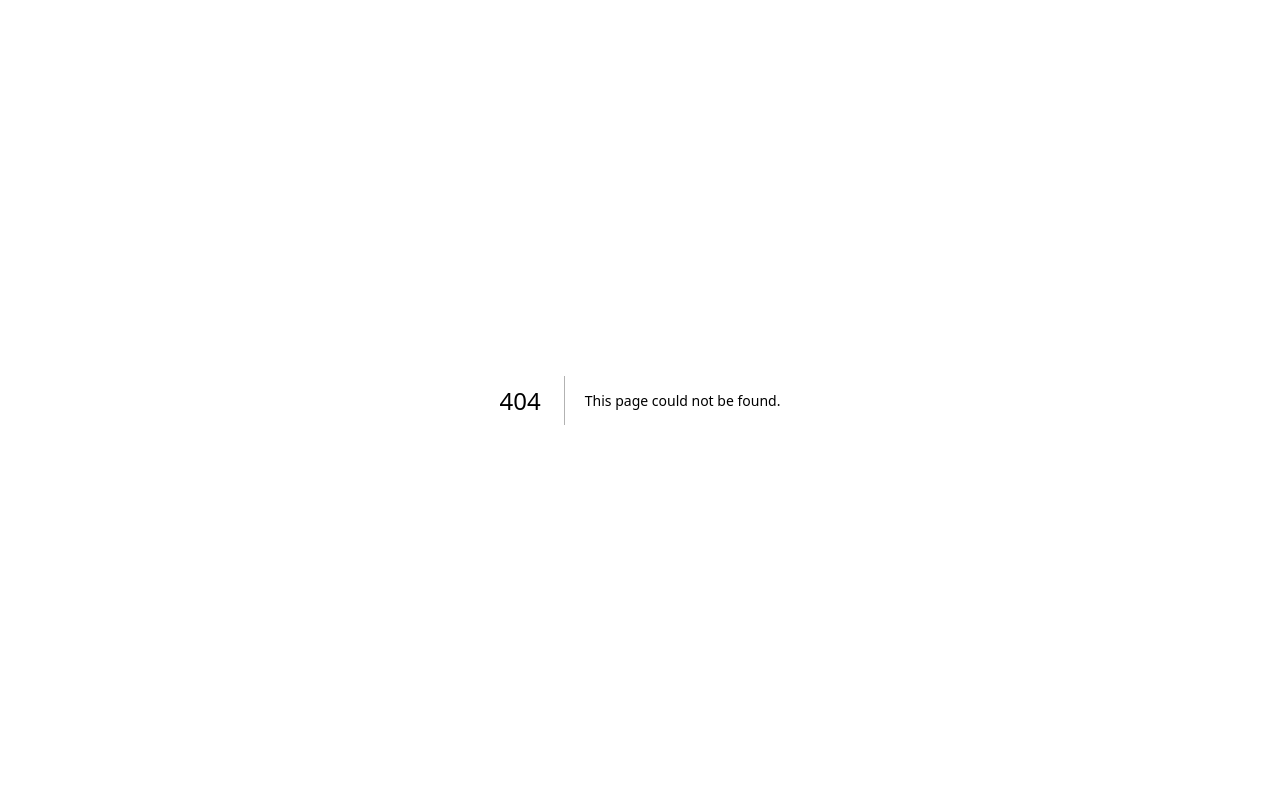
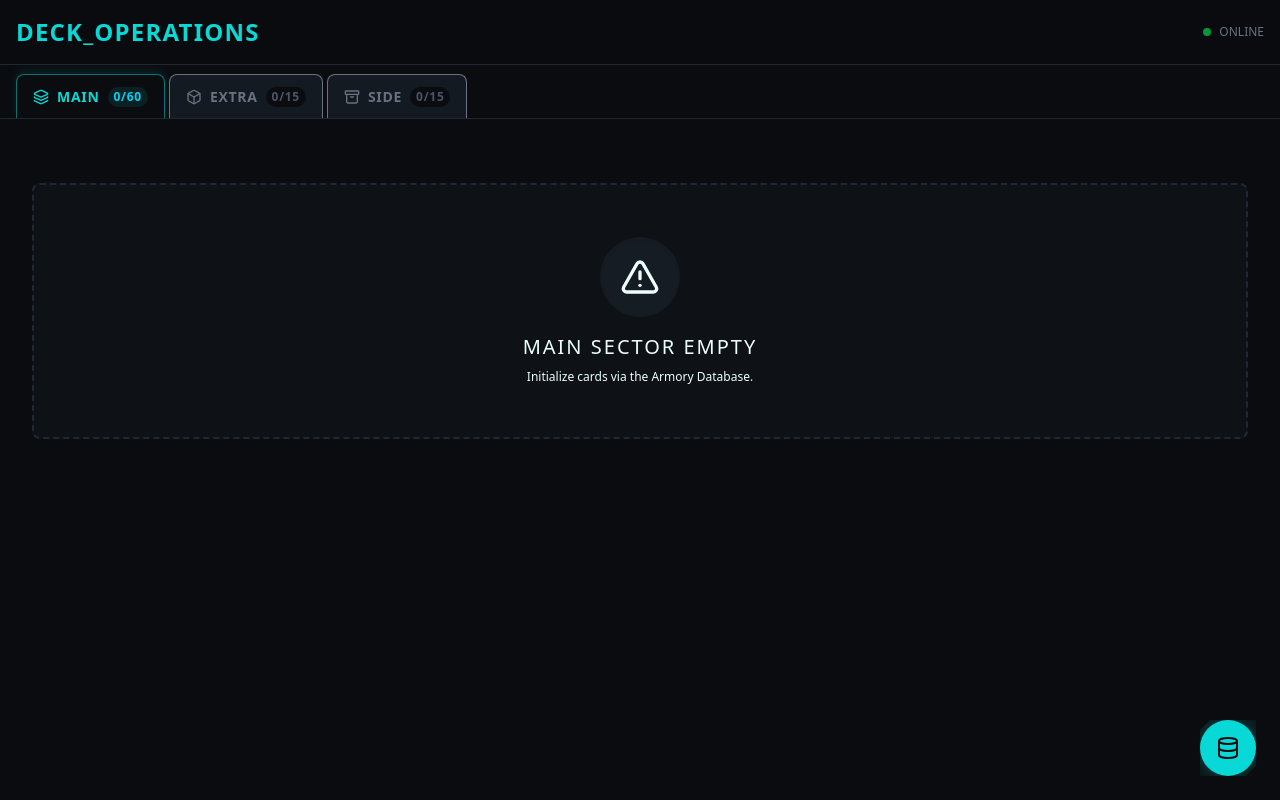
Before and after one commit to ArcNoctris/deck-dojo, a Next.js app: page /builder in a window 1280 px wide. Before the commit this address had no page. Built offline with nearby package versions, Linux system fonts and the light colour scheme.

Commit message:
Deckbuilder ui

```diff
--- /dev/null
+++ b/app/builder/page.tsx
@@ -0,0 +1,29 @@
+import { DeckGrid } from '@/components/builder/DeckGrid';
+import { CardDrawer } from '@/components/builder/CardDrawer';
+
+export default function BuilderPage() {
+  return (
+    <div className="min-h-screen bg-navy-900 flex flex-col overflow-hidden fixed inset-0">
+      {/* Fixed Header */}
+      <header className="border-b border-navy-800 bg-navy-900/95 backdrop-blur-sm z-30 shrink-0">
+        <div className="max-w-7xl mx-auto px-4 h-16 flex items-center justify-between">
+            <h1 className="font-heading text-2xl text-cyan-500 tracking-wider font-bold glow-text-sm">
+                DECK_OPERATIONS
+            </h1>
+            <div className="flex items-center gap-2">
+                <span className="w-2 h-2 rounded-full bg-green-500 animate-pulse"></span>
+                <span className="font-mono text-xs text-gray-500">ONLINE</span>
+            </div>
+        </div>
+      </header>
+
+      {/* Scrollable Workspace */}
+      <main className="flex-1 overflow-hidden relative w-full">
+        <DeckGrid />
+      </main>
+
+      {/* Floating Action Button & Drawer (Fixed position handling is inside CardDrawer) */}
+      <CardDrawer />
+    </div>
+  );
+}
--- /dev/null
+++ b/components/builder/DeckGrid.tsx
@@ -0,0 +1,109 @@
+'use client';
+
+import React, { useState } from 'react';
+import { useBuilderStore } from '@/store/builder-store';
+import { X, Layers, Box, Archive, AlertTriangle } from 'lucide-react';
+
+export const DeckGrid = () => {
+  const { mainDeck, extraDeck, sideDeck, removeCard } = useBuilderStore();
+  const [activeTab, setActiveTab] = useState<'main' | 'extra' | 'side'>('main');
+
+  const currentDeck = activeTab === 'main' ? mainDeck : activeTab === 'extra' ? extraDeck : sideDeck;
+  const maxCount = activeTab === 'main' ? 60 : 15;
+
+  return (
+    <div className="flex flex-col h-full w-full max-w-7xl mx-auto">
+      {/* Tabs */}
+      <div className="flex items-end gap-1 px-4 border-b border-navy-800 overflow-x-auto scrollbar-hide pt-2">
+        <TabButton
+            active={activeTab === 'main'}
+            onClick={() => setActiveTab('main')}
+            label="MAIN"
+            count={mainDeck.length}
+            max={60}
+            icon={<Layers className="w-4 h-4" />}
+        />
+        <TabButton
+            active={activeTab === 'extra'}
+            onClick={() => setActiveTab('extra')}
+            label="EXTRA"
+            count={extraDeck.length}
+            max={15}
+            icon={<Box className="w-4 h-4" />}
+        />
+        <TabButton
+            active={activeTab === 'side'}
+            onClick={() => setActiveTab('side')}
+            label="SIDE"
+            count={sideDeck.length}
+            max={15}
+            icon={<Archive className="w-4 h-4" />}
+        />
+      </div>
+
+      {/* Grid Area */}
+      <div className="flex-1 p-4 overflow-y-auto pb-32 min-h-[500px]">
+        {currentDeck.length === 0 ? (
+          <EmptyState label={activeTab} />
+        ) : (
+          <div className="grid grid-cols-3 sm:grid-cols-4 md:grid-cols-6 lg:grid-cols-8 gap-3 animate-in fade-in duration-300">
+            {currentDeck.map((card) => (
+              <div key={card.instanceId} className="relative group aspect-[2/3] transform transition-transform hover:scale-105 hover:z-10">
+                 {/* Remove Button - Visible on hover or touch */}
+                 <button
+                    onClick={() => removeCard(card.instanceId, activeTab)}
+                    className="absolute -top-2 -right-2 z-20 bg-red-500 text-white rounded-full p-1 opacity-100 sm:opacity-0 sm:group-hover:opacity-100 transition-opacity shadow-[0_0_10px_rgba(255,46,99,0.5)] hover:bg-red-600"
+                    aria-label="Remove card"
+                 >
+                    <X className="w-3 h-3" />
+                 </button>
+
+                 {/* Card Image */}
+                 <div className="w-full h-full rounded-sm overflow-hidden border border-navy-800 shadow-md group-hover:border-cyan-500 group-hover:shadow-[0_0_15px_rgba(8,217,214,0.3)] transition-all">
+                    {card.image_url_small ? (
+                        <img src={card.image_url_small} alt={card.name} className="w-full h-full object-cover" loading="lazy" />
+                    ) : (
+                        <div className="w-full h-full bg-navy-800 flex items-center justify-center text-[10px] text-gray-500 font-mono text-center p-1">
+                            {card.name}
+                        </div>
+                    )}
+                 </div>
+              </div>
+            ))}
+          </div>
+        )}
+      </div>
+    </div>
+  );
+};
+
+const TabButton = ({ active, onClick, label, count, max, icon }: any) => (
+  <button
+    onClick={onClick}
+    className={`flex items-center gap-2 px-4 py-3 rounded-t-lg font-heading font-bold tracking-wider text-sm transition-all border-t border-l border-r relative top-[1px] ${
+      active
+        ? 'bg-navy-900 text-cyan-500 border-cyan-500/50 z-10 shadow-[0_-4px_10px_rgba(8,217,214,0.1)]'
+        : 'bg-navy-800/50 text-gray-500 border-navy-700 hover:bg-navy-800 hover:text-gray-300'
+    }`}
+  >
+    {icon}
+    {label}
+    <span className={`font-mono text-xs px-1.5 py-0.5 rounded-full ${
+        count > max ? 'bg-red-500/20 text-red-500' : active ? 'bg-cyan-500/10 text-cyan-400' : 'bg-navy-900 text-gray-600'
+    }`}>
+      {count}/{max}
+    </span>
+  </button>
+);
+
+const EmptyState = ({ label }: { label: string }) => (
+  <div className="flex flex-col items-center justify-center h-64 mt-12 border-2 border-dashed border-navy-800 rounded-lg bg-navy-800/20 mx-4">
+    <div className="w-20 h-20 rounded-full bg-navy-800/50 flex items-center justify-center mb-4 shadow-inner">
+        <AlertTriangle className="w-10 h-10 text-navy-600" />
+    </div>
+    <h3 className="font-heading text-xl text-navy-600 uppercase tracking-widest">
+        {label} SECTOR EMPTY
+    </h3>
+    <p className="font-mono text-xs text-navy-600 mt-2">Initialize cards via the Armory Database.</p>
+  </div>
+);
```
Also changed, not shown: 2 other files (tests, documents, lock files or other folders).
